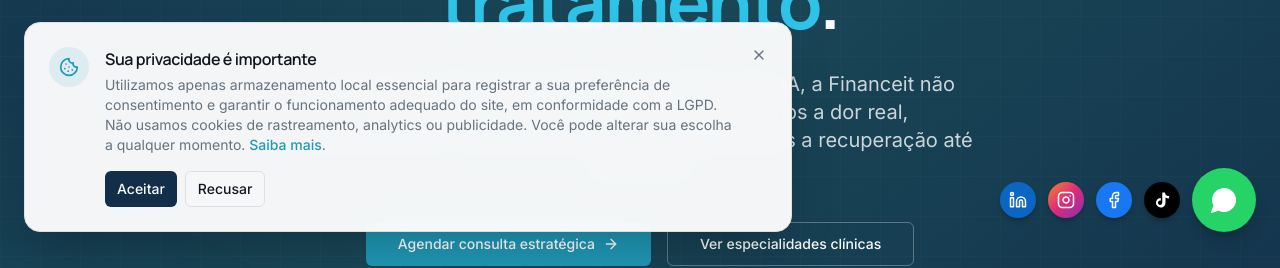
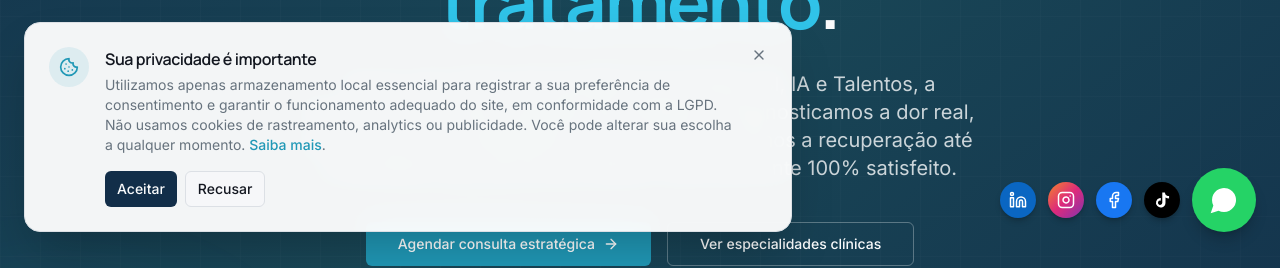
Before and after one commit to financeitbra/project-harmony, a React (Vite) app: page /portfolio in a window 1280 px wide. Shown: the part 544-812 px from the top of the page. Built offline with nearby package versions, Linux system fonts and the light colour scheme; no server answers.

Commit message:
Changes
Co-authored-by: financeitbra <87026702+financeitbra@users.noreply.github.com>

```diff
--- a/src/pages/PortfolioPage.tsx
+++ b/src/pages/PortfolioPage.tsx
@@ -324,9 +324,10 @@ const PortfolioPage = () => {
               Nós entregamos o <span className="text-[hsl(var(--cyan-glow))]">tratamento</span>.
             </h1>
             <p className="mx-auto mt-8 max-w-2xl text-lg leading-relaxed text-primary-foreground/80 md:text-xl">
-              Como uma clínica de excelência em dados, BI e IA, a Financeit não vende
-              soluções de prateleira. Diagnosticamos a dor real, prescrevemos o tratamento
-              certo e acompanhamos a recuperação até o resultado.
+              Como uma clínica de excelência em Dados, BI, IA e Talentos, a Financeit
+              não vende soluções de prateleira. Diagnosticamos a dor real, prescrevemos o
+              tratamento certo e acompanhamos a recuperação até o resultado final, de
+              forma a deixar nosso paciente 100% satisfeito.
             </p>
             <div className="mt-10 flex flex-col items-center justify-center gap-4 sm:flex-row">
               <Button asChild size="lg" className="bg-[hsl(var(--cyan-tech))] text-white hover:bg-[hsl(var(--cyan-glow))]">
```
